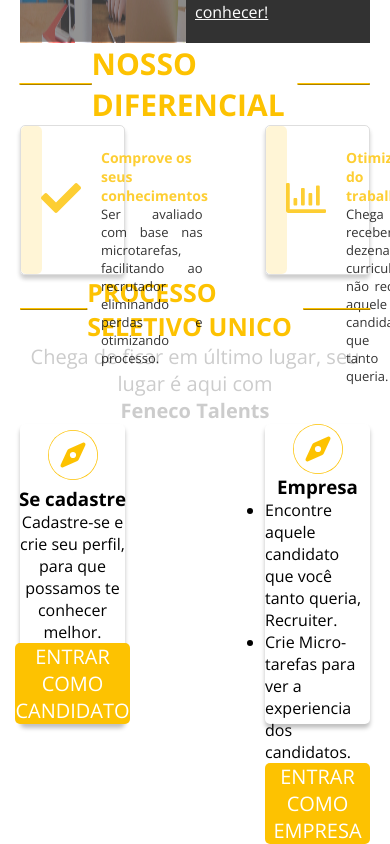
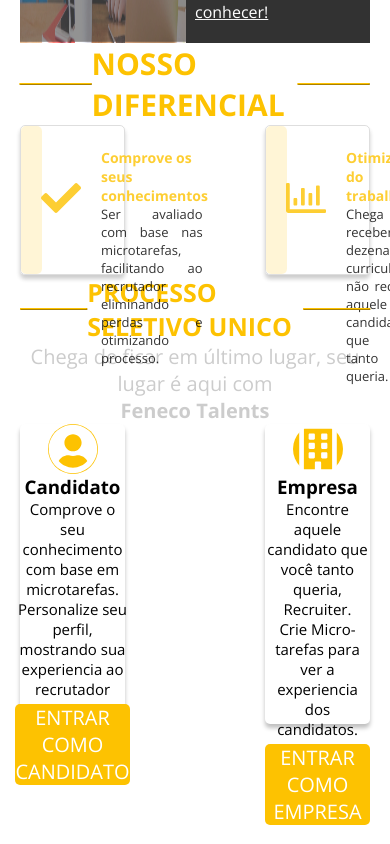
Before and after one commit to Giuzntt/Feneco, a React (Create React App) app: page / in a window 390 px wide. Shown: the part 607-1451 px from the top of the page. Built offline with nearby package versions, Linux system fonts and the light colour scheme.

Commit message:
Finalizando Box - Aplicar Responsividade!!

```diff
--- a/src/Pages/LandingPage/index.tsx
+++ b/src/Pages/LandingPage/index.tsx
@@ -1,7 +1,7 @@
 import { BannerHeader, LandingContent, MainContent, ProductContent } from "./styles";
 import Logo from "../../Assets/images/slogan.jpg";
 import { Link } from "react-router-dom";
-import { FaCheck, FaCompass, FaRegChartBar} from "react-icons/fa";
+import { FaCheck, FaCompass, FaRegBuilding, FaRegChartBar, FaUserCircle, FaWarehouse} from "react-icons/fa";
 
 
 export default function LandingPage(){
@@ -73,16 +73,18 @@
             <p>Feneco Talents</p>
           </h2>
           <div className="content-product">
+
             <div className="content-product-item">
               <div className="content-product-header">
-                    <FaCompass className="icon"/>
+                    <FaUserCircle className="icon"/>
               </div>
               <div className="content-description">
-                <h3>Se cadastre</h3>
-                <p>
-                  Cadastre-se e crie seu perfil, para que possamos te conhecer
-                  melhor.
-                </p>
+                <h3>Candidato</h3>
+                <ul>
+                  <li>Comprove o seu conhecimento com base em microtarefas.</li>
+                  <li>Personalize seu perfil, mostrando sua experiencia ao recrutador</li>
+
+                </ul>
               </div>
               <button>
                 ENTRAR COMO CANDIDATO
@@ -90,7 +92,7 @@
             </div>
             <div className="content-product-item">
               <div className="content-product-header">
-                    <FaCompass className="icon"/>
+                    <FaRegBuilding className="icon"/>
               </div>
               <div className="content-description">
                 <h3>Empresa</h3>
--- a/src/Pages/LandingPage/styles.ts
+++ b/src/Pages/LandingPage/styles.ts
@@ -232,12 +232,21 @@
        h3 {
         text-align: center;
       }
+
+
+
       }
 
-      p {
-        text-align: center;
-      }
+      ul{
+        list-style: none;
+        margin-bottom: 5px;
+        li{
+          font-size: 15px;
+          text-align: center;
 
+        }
+
+    }
       button {
         width: 100%;
         height: 100%;
```
Also changed, not shown: 1 other file (tests, documents, lock files or other folders).
